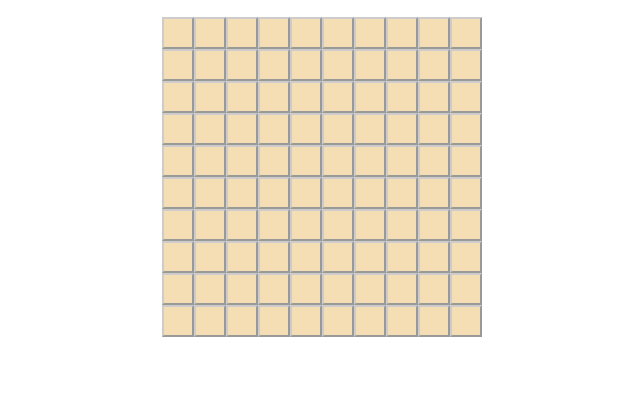
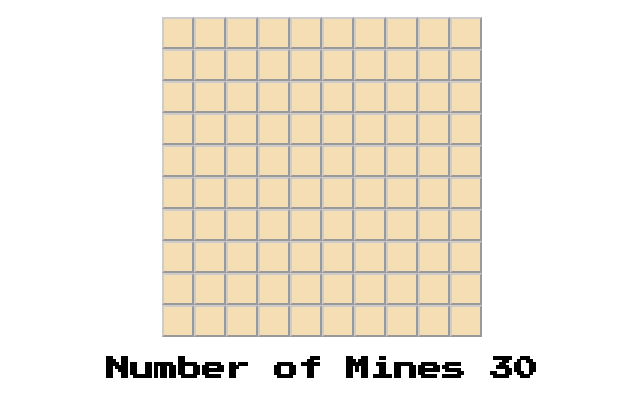
Before and after one commit to kelchan/Dojo_Sweeper, a plain HTML site: page index.html in a window 1280 px wide. Shown: the part 47-464 px from the top of the page, without its empty margins (318-958 px from the left). Drawn offline with Linux system fonts and the light colour scheme.

Commit message:
added generates random map feature and rules

```diff
--- a/index.html
+++ b/index.html
@@ -10,7 +10,7 @@
     <body>
         <h2>Minesweeper<h2>
         <div id="the-dojo">still loading... there may be an error</div>
-
+        <p>Number of Mines <span id="numOf0">0</span></p>
 
         <script src="script.js"></script>
     </body>
--- a/script.js
+++ b/script.js
@@ -8,16 +8,40 @@ var theDojo = [ [1, 0, 1, 1, 1, 0, 4, 0, 8, 0],
                 [2, 2, 2, 2, 0, 7, 1, 1, 1, 0],
                 [5, 2, 0, 2, 0, 0, 0, 1, 1, 2],
                 [9, 2, 2, 2, 0, 7, 0, 1, 1, 0] ];
+
 var dojoDiv = document.querySelector("#the-dojo");
+let numOf0 = 0; //41
+
+//GENERATE RANDOM MAP
+for(let x = 0; x < theDojo.length; x++) {
+    for(let y = 0; y < theDojo[x].length; y++) {
+        theDojo[x][y] = Math.floor(Math.random() * 3);
+    }
+}
+
 
 // Creates the rows of buttons for this game
 function render(theDojo) {
+    //ALERT RULES
+    alert('Rules: each box contains a number from 0-2, Clicking on a box will return the sum of all neighboring boxes, Try to all 0s(mines) without touching any number greater than 0, ENJOY!');
+
     var result = "";
     for(var i=0; i<theDojo.length; i++) {
-    for(var j=0; j<theDojo[i].length; j++) {
-        result += `<button class="tatami" onclick="howMany(${i}, ${j}, this)"></button>`;
+        for(var j=0; j<theDojo[i].length; j++) {
+            result += `<button class="tatami" onclick="howMany(${i}, ${j}, this)"></button>`;
+        }
     }
+    // TO FIND NUMBER OF 0s
+    for(let x = 0; x < theDojo.length; x++) {
+        console.log('test')
+        for(let y = 0; y < theDojo[x].length; y++) {
+            if(theDojo[x][y] == 0) {
+                numOf0++;
+            }
+        }
     }
+    document.querySelector('#numOf0').innerText = numOf0;
+    console.log('number of 0s generated = ', numOf0);
     return result;
 }
 
@@ -28,20 +52,10 @@ function render(theDojo) {
 // verify if neighbors are within bounds
 // if neighbors are inbound add to sum
 // alert("TODO - determine how many ninjas are hiding in adjacent squares");
-let numOf0 = 41;
 function howMany(i, j, element) {
     console.log({i, j}, 'working...');
     console.log( theDojo[i-1, j-1], theDojo[i-1, j] );
 
-    // TO FIND NUMBER OF 0s
-    // for(let x = 0; x < theDojo.length; x++) {
-    //     console.log('test')
-    //     for(let y = 0; y < theDojo[x].length; y++) {
-    //         if(theDojo[x][y] == 0) {
-    //             numOf0++;
-    //         }
-    //     }
-    // }
     numOf0--;
     console.log('NUMBER OF 0S = ', numOf0);
     if(numOf0 == 0) {
--- a/style.css
+++ b/style.css
@@ -6,7 +6,7 @@
     font-family: 'Press Start 2P', monospace;
 }
 
-h2 {
+h2, p {
     text-align: center;
     margin: 20px 0;
 }
```
